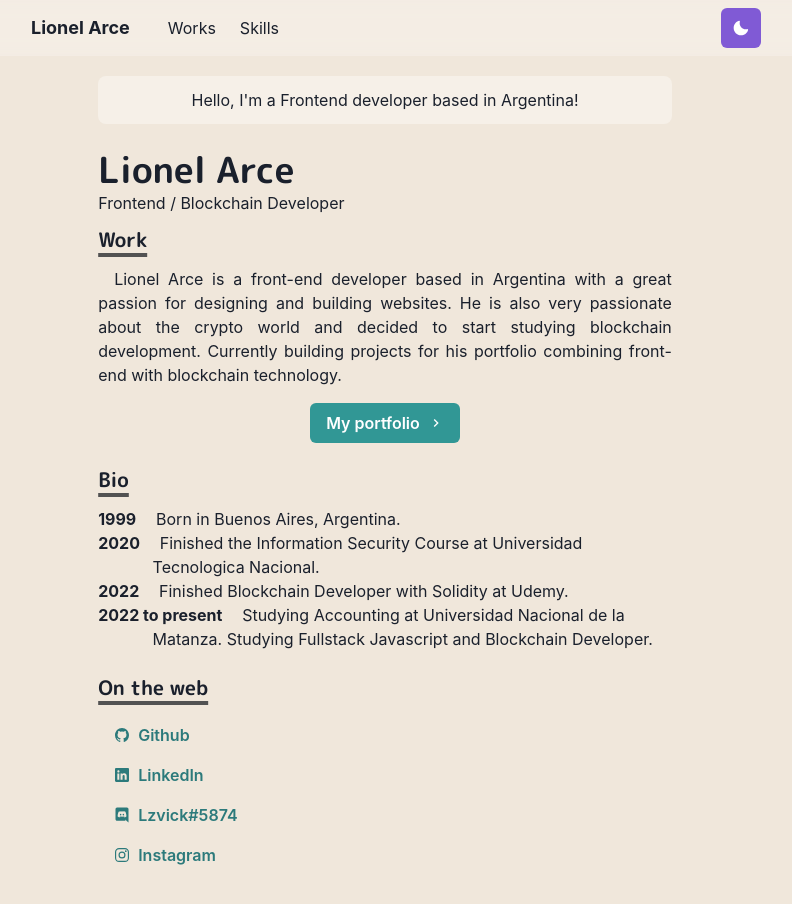
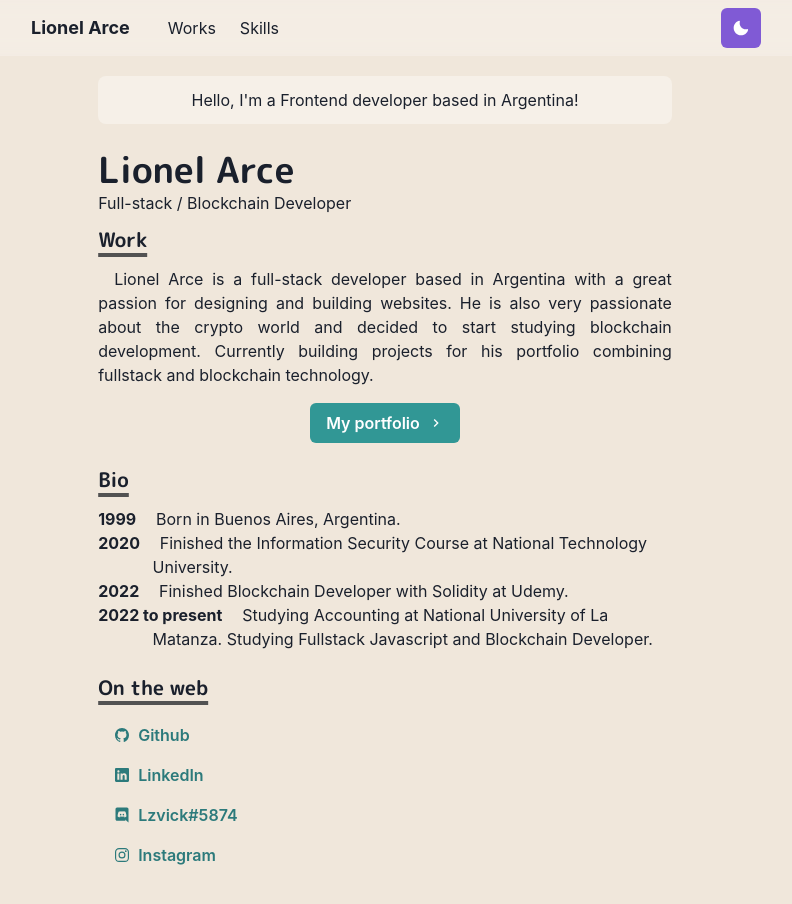
Before and after one commit to lioarce01/portfolio-website, a Next.js app: page / in a window 1280 px wide. Shown: the top 904 px of the page, without its empty margins (255-1047 px from the left). Built offline with nearby package versions, Linux system fonts and the light colour scheme.

Commit message:
index changes

```diff
--- a/components/navbar.js
+++ b/components/navbar.js
@@ -97,9 +97,9 @@ const Navbar = props => {
                                 </NextLink>*/}
                                     <MenuItem as={Link} href='https://www.linkedin.com/in/lionel-arce-62b873177/'>Linked In</MenuItem>
                                     <MenuItem as={Link} href='https://github.com/lioarce01'>Github</MenuItem>
-                                <NextLink href='/skills' passHref>
-                                    <MenuItem as={Link}>Skills</MenuItem>
-                                </NextLink>
+                                    <NextLink href='/skills' passHref>
+                                        <MenuItem as={Link}>Skills</MenuItem>
+                                    </NextLink>
                             </MenuList>
                         </Menu>
                     </Box>
--- a/pages/index.js
+++ b/pages/index.js
@@ -37,7 +37,7 @@ const Page = () => {
             <Heading as='h2' variant='page-title'>
                 Lionel Arce
             </Heading>
-            <p>Frontend / Blockchain Developer</p>
+            <p>Full-stack / Blockchain Developer</p>
             </Box>
             <Box
                 flexShrink={0}
@@ -63,10 +63,10 @@ const Page = () => {
                 Work
             </Heading>
             <Paragraph>
-                Lionel Arce is a front-end developer based in Argentina with a great passion
+                Lionel Arce is a full-stack developer based in Argentina with a great passion
                 for designing and building websites. He is also very passionate about the crypto world
                 and decided to start studying blockchain development. Currently building projects for his
-                portfolio combining front-end with blockchain technology.
+                portfolio combining fullstack and blockchain technology.
             </Paragraph>
             <Box align='center' my={4}>
                 <NextLink href='https://github.com/lioarce01'>
@@ -86,7 +86,7 @@ const Page = () => {
             </BioSection>
             <BioSection>
                 <BioYear> 2020 </BioYear>
-                Finished the Information Security Course at Universidad Tecnologica Nacional.
+                Finished the Information Security Course at National Technology University.
             </BioSection>
             <BioSection>
                 <BioYear> 2022 </BioYear>
@@ -94,7 +94,7 @@ const Page = () => {
             </BioSection>
             <BioSection>
                 <BioYear> 2022 to present </BioYear>
-                Studying Accounting at Universidad Nacional de la Matanza.
+                Studying Accounting at National University of La Matanza.
                 Studying Fullstack Javascript and Blockchain Developer.
             </BioSection>
         </Section>
--- a/pages/skills.js
+++ b/pages/skills.js
@@ -10,7 +10,7 @@ import { CheckIcon } from '@chakra-ui/icons'
 const Skills = () => {
 
     return (
-        <Layout title='skills'>
+        <Layout title='Skills '>
           <Container>
             <Heading as='h3' variant='section-title'>
                 Hard Skills
```
